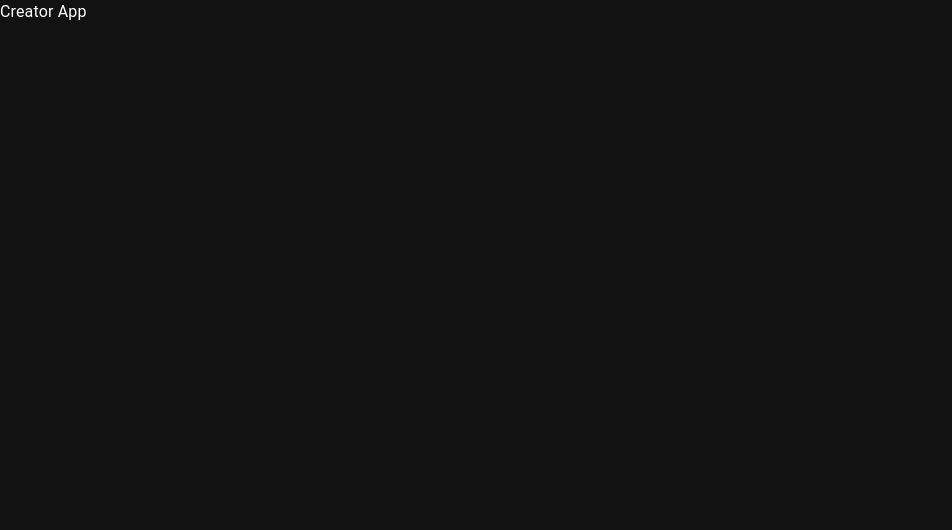
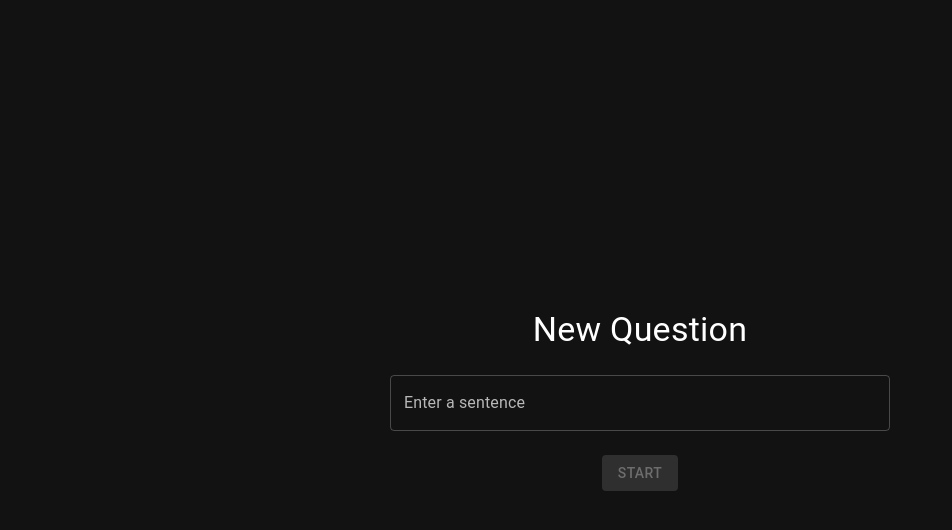
Before and after one commit to Eyesofbanquo/french-builder, a React (Vite) app: page / in a window 1280 px wide. Shown: the top 530 px of the page, without its empty margins (0-952 px from the left). Built offline with nearby package versions, Linux system fonts and the light colour scheme.

Commit message:
update app

```diff
--- a/src/App.tsx
+++ b/src/App.tsx
@@ -1,6 +1,19 @@
+import { useState } from 'react';
+import SentenceInputScreen from './screens/SentenceInputScreen';
+
 function App() {
+  const [sentence, setSentence] = useState<string | null>(null);
+
+  const handleSentenceSubmit = (newSentence: string) => {
+    setSentence(newSentence)
+  };
+
+  if (!sentence) {
+    return <SentenceInputScreen onSubmit={handleSentenceSubmit} />
+  }
+
   return (
-    <div>Creator App</div>
+    <div>Next screen - sentence: {sentence}</div>
   )
 }
 
```
